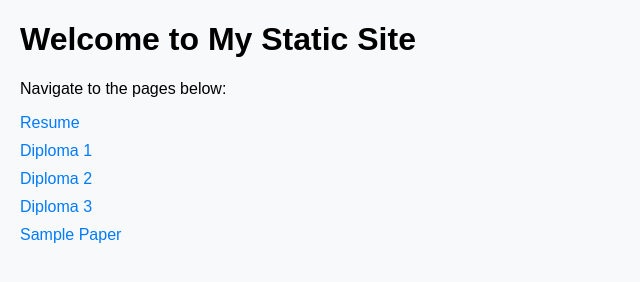
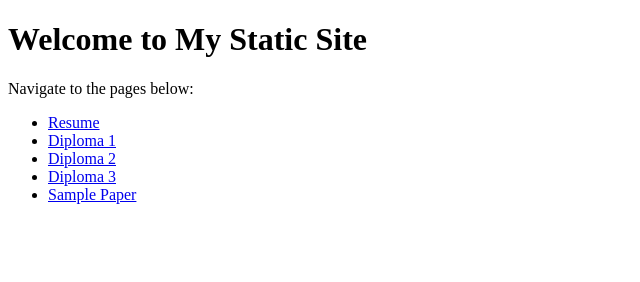
Before and after one commit to ArcturusMajere/vickers, a plain HTML site: page index.html in a window 1280 px wide. Shown: the whole page, without its empty margins (0-640 px from the left). Drawn offline with Linux system fonts and the light colour scheme.

Commit message:
Update index.html

```diff
--- a/index.html
+++ b/index.html
@@ -4,30 +4,16 @@
     <meta charset="UTF-8">
     <meta name="viewport" content="width=device-width, initial-scale=1.0">
     <title>Home - My Static Site</title>
-    <style>
-        body {
-            font-family: Arial, sans-serif;
-            background-color: #f8f9fa;
-            margin: 20px;
-        }
-        a {
-            display: block;
-            margin: 10px 0;
-            color: #007bff;
-            text-decoration: none;
-        }
-        a:hover {
-            text-decoration: underline;
-        }
-    </style>
 </head>
 <body>
     <h1>Welcome to My Static Site</h1>
     <p>Navigate to the pages below:</p>
-    <a href="resume.html">Resume</a>
-    <a href="diploma1.html">Diploma 1</a>
-    <a href="diploma2.html">Diploma 2</a>
-    <a href="diploma3.html">Diploma 3</a>
-    <a href="paper.html">Sample Paper</a>
+    <ul>
+        <li><a href="./resume.html">Resume</a></li>
+        <li><a href="./diploma1.html">Diploma 1</a></li>
+        <li><a href="./diploma2.html">Diploma 2</a></li>
+        <li><a href="./diploma3.html">Diploma 3</a></li>
+        <li><a href="./paper.html">Sample Paper</a></li>
+    </ul>
 </body>
 </html>
```
